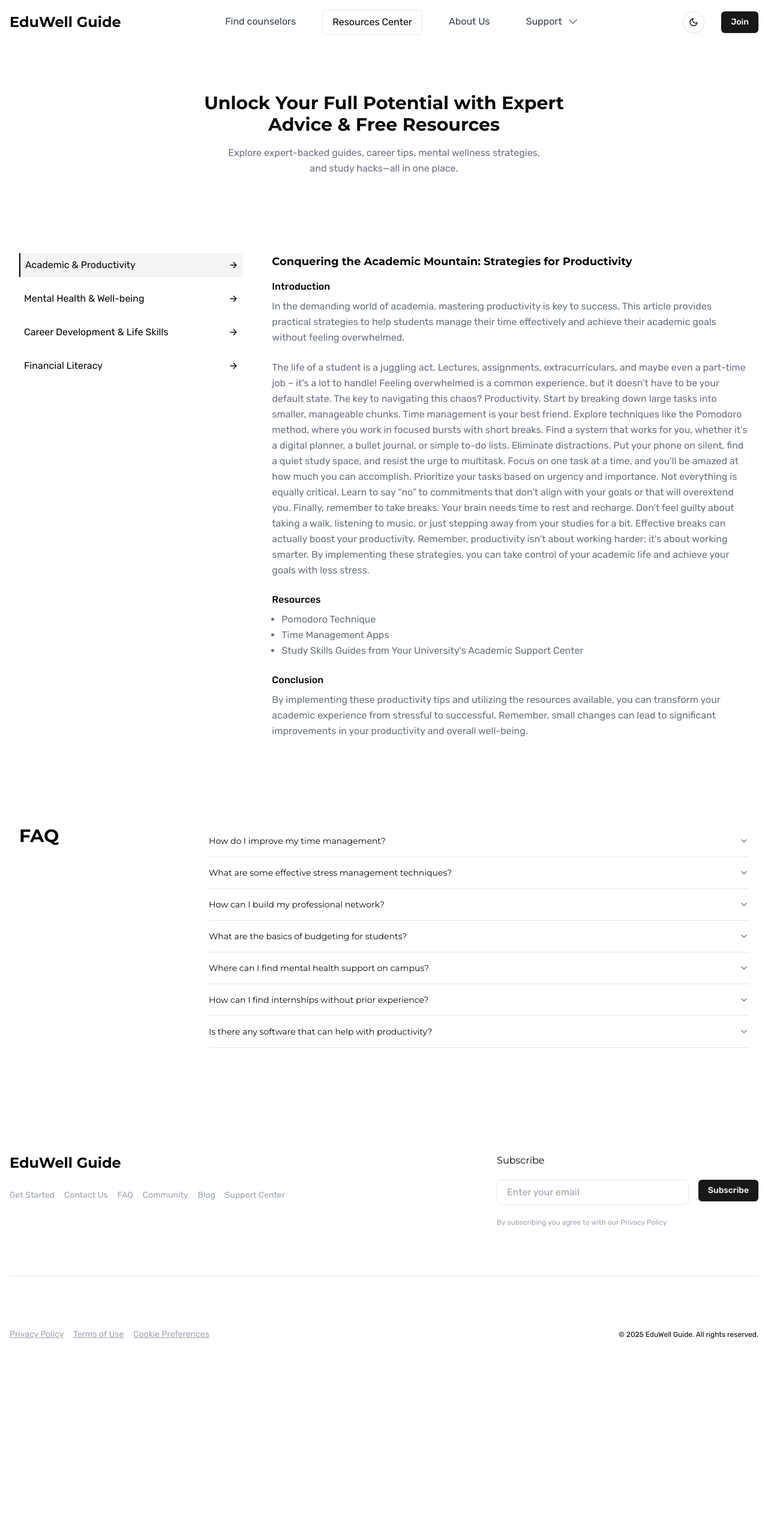
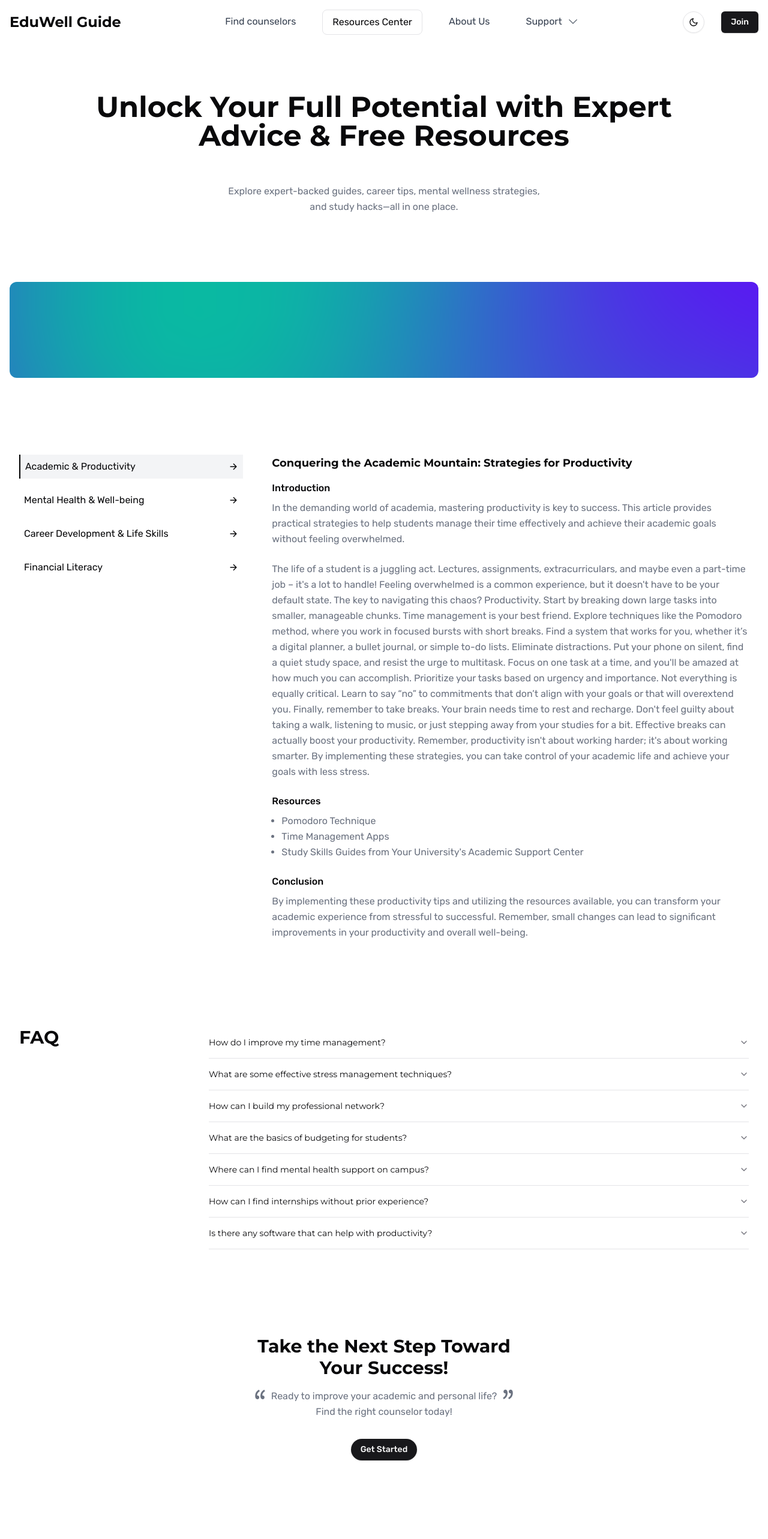
Before and after one commit to Albert735/EduWell-Guide, a Next.js app: page /resources in a window 1280 px wide. Shown: the top 2566 px of the page at 60% size. Before the commit the page ends 2315 px from the top, so only its background shows below. Built offline with nearby package versions, Linux system fonts and the light colour scheme.

Commit message:
feat: Revamp Resources page with enhanced layout, new call-to-action section, and background image

```diff
--- a/src/app/resources/page.tsx
+++ b/src/app/resources/page.tsx
@@ -1,12 +1,16 @@
 "use client";
 import { useState } from "react";
 import { IoArrowForward } from "react-icons/io5";
+import { VscQuote } from "react-icons/vsc";
+import Link from "next/link";
 import {
   Accordion,
   AccordionContent,
   AccordionItem,
   AccordionTrigger,
 } from "@/components/ui/accordion";
+import { Button } from "@/components/ui/button";
+// import Image from "next/image";
 
 interface TopicType {
   name: string;
@@ -152,8 +156,8 @@ export default function ResourcesPage() {
 
   return (
     <section className="container flex flex-col justify-center items-center max-w-screen-xl mx-auto p-4 gap-[7rem] py-[5rem]">
-      <div className="flex flex-col justify-center items-center gap-4">
-        <h1 className="text-3xl font-bold text-center">
+      <div className="flex flex-col justify-center items-center gap-4 space-y-10">
+        <h1 className="text-4xl md:text-5xl font-bold text-center">
           Unlock Your Full Potential with Expert <br /> Advice & Free Resources
         </h1>
         <p className="text-center max-w-[40rem] text-gray-500 leading-relaxed">
@@ -162,6 +166,8 @@ export default function ResourcesPage() {
           and study hacks—all in one place.
         </p>
       </div>
+
+      <div className="bg-[url(/assets/blurry-gradient-haikei.png)] bg-cover bg-center bg-no-repeat rounded-xl w-full h-[10rem]"></div>
 
       <div className="container mx-auto p-4 ">
         {/* <div>
@@ -254,6 +260,8 @@ export default function ResourcesPage() {
         </div>
       </div>
 
+      {/* blog and faq  */}
+
       <div className="container mx-auto p-4 grid grid-cols-1 md:grid-cols-4 gap-[3rem] w-full">
         <div className="">
           <h2 className="text-3xl font-bold mb-8">FAQ</h2>
@@ -273,6 +281,26 @@ export default function ResourcesPage() {
           ))}
         </Accordion>
       </div>
+
+      {/* cta  */}
+      <div className="container flex flex-col justify-center items-center mx-auto p-4 w-full space-y-4">
+        <h1 className="text-3xl font-bold text-center">
+          Take the Next Step Toward <br />
+          Your Success!
+        </h1>
+        <p className="text-center max-w-[30rem] text-gray-500 leading-relaxed flex items-start gap-2">
+          <VscQuote size={20} />
+          Ready to improve your academic and personal life? <br /> Find the
+          right counselor today!
+          <VscQuote size={20} className="rotate-180" />
+        </p>
+
+        <Link href="/join">
+          <Button variant="default" className="mt-4 rounded-full">
+            Get Started
+          </Button>
+        </Link>
+      </div>
     </section>
   );
 }
```
Also changed, not shown: public/assets/blurry-gradient-haikei.png (added).
